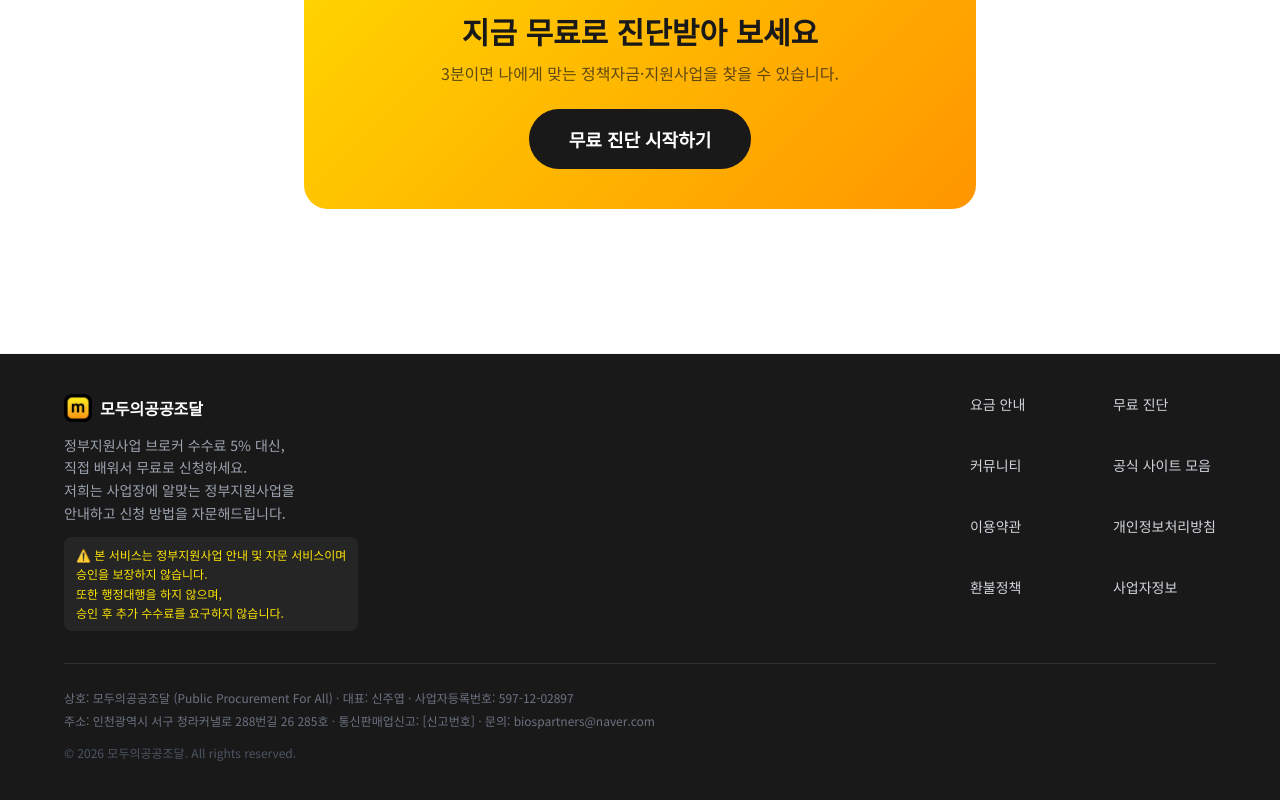
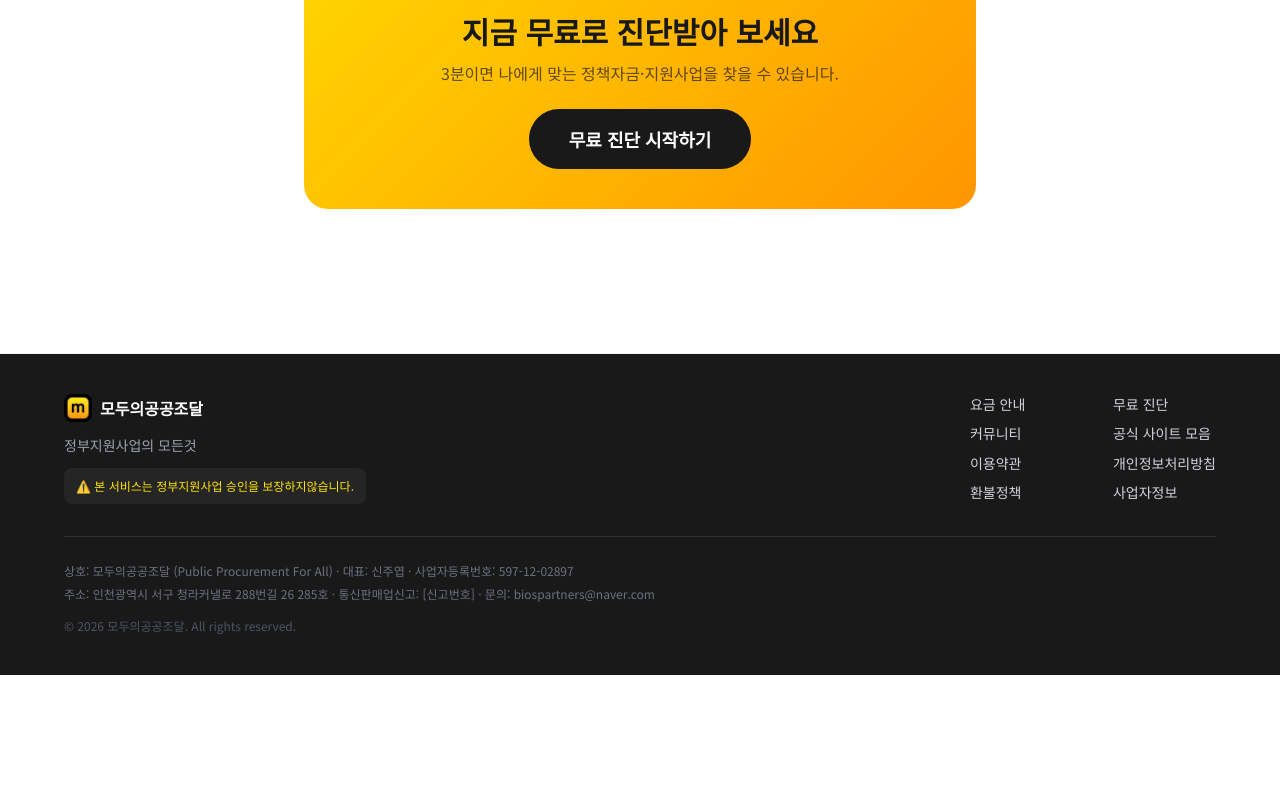
Before and after one commit to ppfa26/PPFA26, a Next.js app: page / in a window 1280 px wide. Shown: the part 2916-3716 px from the top of the page. After the commit the page ends 3591 px from the top, so only its background shows below. Built offline with nearby package versions, Linux system fonts and the light colour scheme; a web font is replaced by a local one.

Commit message:
푸터 소개·면책 문구 간결화 (정부지원사업의 모든것 / 승인 보장 안내 1줄)

```diff
--- a/src/components/Footer.tsx
+++ b/src/components/Footer.tsx
@@ -28,26 +28,14 @@ export default function Footer() {
               as="p"
               className="mt-3 break-keep text-sm leading-relaxed text-gray-400"
             >
-              정부지원사업 브로커 수수료 5% 대신,
-              <br />
-              직접 배워서 무료로 신청하세요.
-              <br />
-              저희는 사업장에 알맞는 정부지원사업을
-              <br />
-              안내하고 신청 방법을 자문해드립니다.
+              정부지원사업의 모든것
             </Editable>
             <Editable
               id="footer-nowarranty"
               as="p"
               className="mt-3 break-keep rounded-lg bg-white/5 px-3 py-2 text-xs leading-relaxed text-brand-yellow"
             >
-              ⚠️ 본 서비스는 정부지원사업 안내 및 자문 서비스이며
-              <br />
-              승인을 보장하지 않습니다.
-              <br />
-              또한 행정대행을 하지 않으며,
-              <br />
-              승인 후 추가 수수료를 요구하지 않습니다.
+              ⚠️ 본 서비스는 정부지원사업 승인을 보장하지않습니다.
             </Editable>
           </div>
 
```
